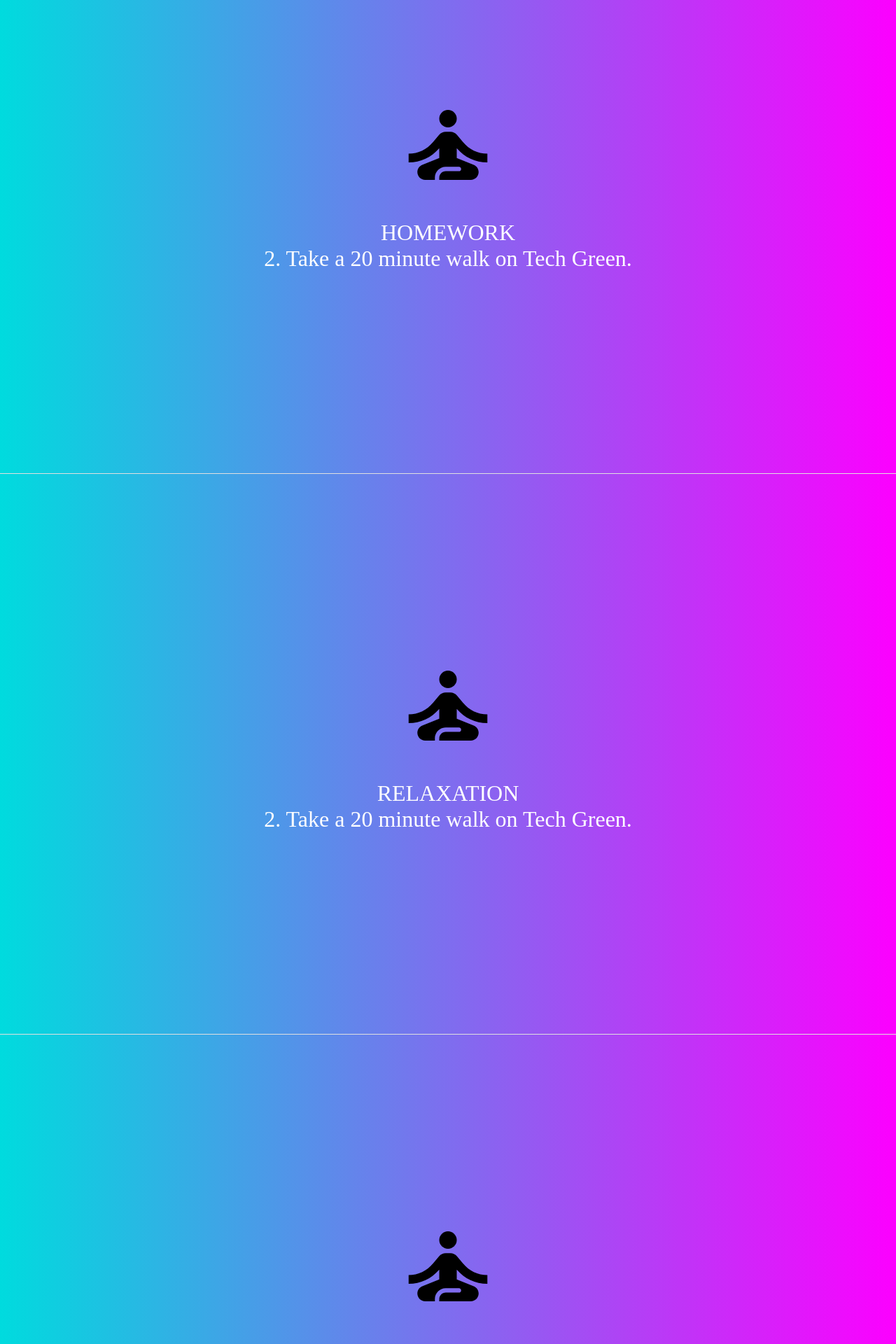
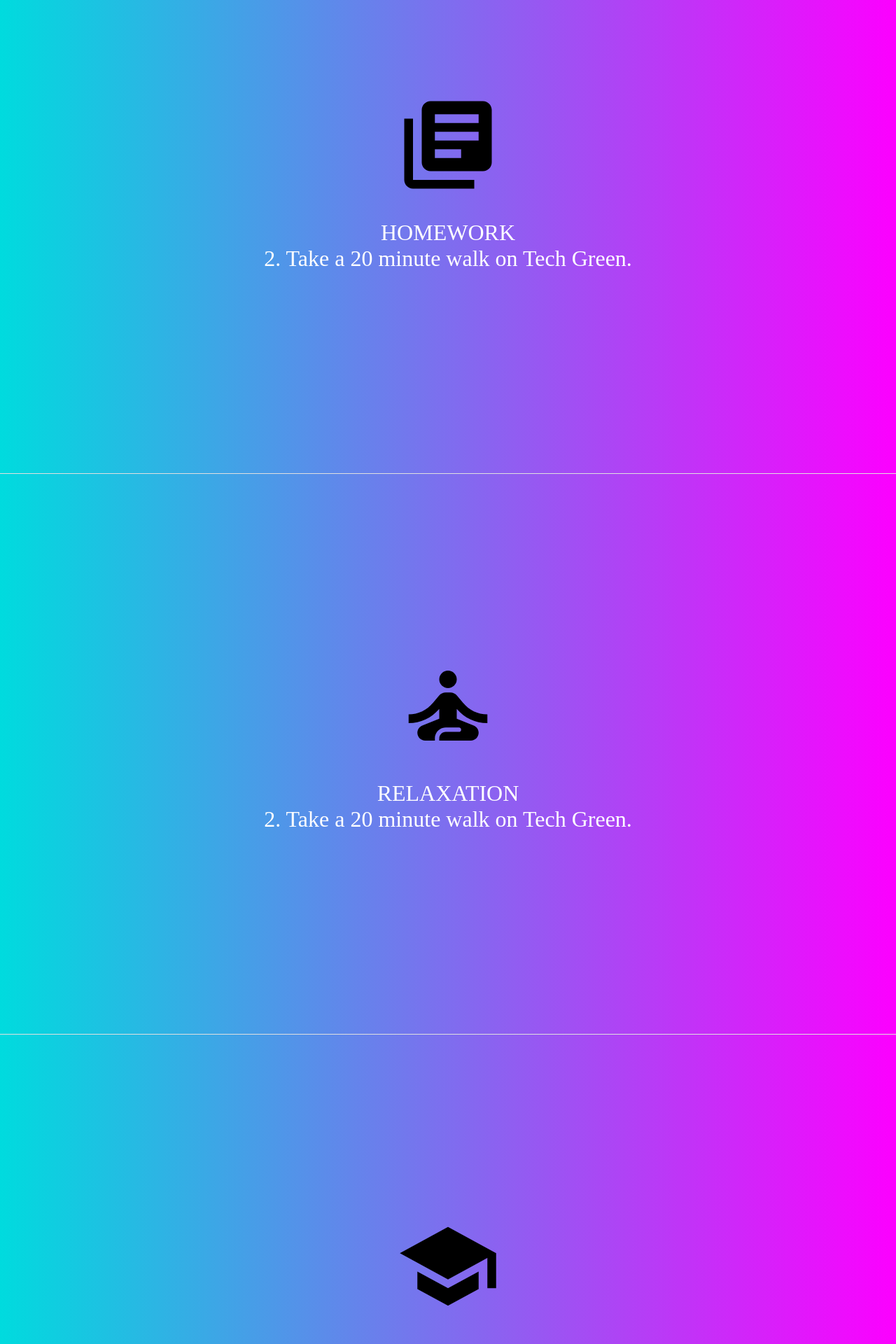
Before and after one commit to Mehul20/thrivetech, a React (Create React App) app: page / in a window 1280 px wide. Shown: the part 6580-8500 px from the top of the page at 70% size. Built offline with nearby package versions, Linux system fonts and the light colour scheme.

Commit message:
design changes made

```diff
--- a/src/exercise.js
+++ b/src/exercise.js
@@ -1,11 +1,11 @@
 import './App.css';
-import SelfImprovementIcon from '@mui/icons-material/SelfImprovement';
+import RunCircleIcon from '@mui/icons-material/RunCircle';
 
 function exercise() {
   return (
     <div className="App">
       <header className="App-header">
-        <SelfImprovementIcon style={{ fontSize: 150, color:'black' }}/>
+        <RunCircleIcon style={{ fontSize: 150, color:'black' }}/>
         <p className="Textstyle">
          Exercise
           <br />
--- a/src/hobbies.js
+++ b/src/hobbies.js
@@ -1,11 +1,11 @@
 import './App.css';
-import SelfImprovementIcon from '@mui/icons-material/SelfImprovement';
+import FitbitIcon from '@mui/icons-material/Fitbit';
 
 function hobbies() {
   return (
     <div className="App">
       <header className="App-header">
-        <SelfImprovementIcon style={{ fontSize: 150, color:'black' }}/>
+        <FitbitIcon style={{ fontSize: 150, color:'black' }}/>
         <p className="Textstyle">
         Hobbies
         </p>
--- a/src/homework.js
+++ b/src/homework.js
@@ -1,11 +1,11 @@
 import './App.css';
-import SelfImprovementIcon from '@mui/icons-material/SelfImprovement';
+import LibraryBooksIcon from '@mui/icons-material/LibraryBooks';
 
 function homework() {
   return (
     <div className="App">
       <header className="App-header">
-        <SelfImprovementIcon style={{ fontSize: 150, color:'black' }}/>
+        <LibraryBooksIcon style={{ fontSize: 150, color:'black' }}/>
         <p className="Textstyle">
           HOMEWORK
           <br />
--- a/src/studying.js
+++ b/src/studying.js
@@ -1,11 +1,11 @@
 import './App.css';
-import SelfImprovementIcon from '@mui/icons-material/SelfImprovement';
+import SchoolIcon from '@mui/icons-material/School';
 
 function meditation() {
   return (
     <div className="App">
       <header className="App-header">
-        <SelfImprovementIcon style={{ fontSize: 150, color:'black' }}/>
+        <SchoolIcon style={{ fontSize: 150, color:'black' }}/>
         <p className="Textstyle">
           Studying
           <br />
```
